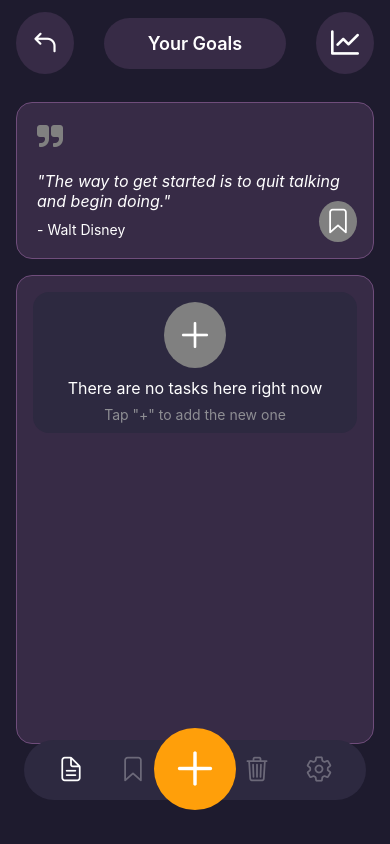
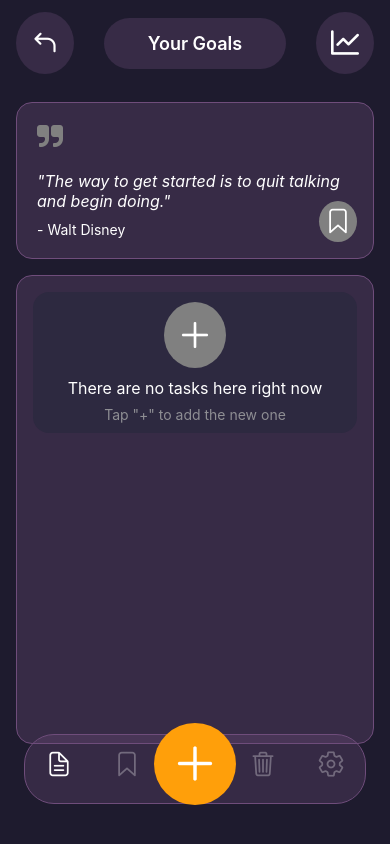
Before and after one commit to Vachek-hooves/Pragmatrack, a React Native app: screen /TabNavigation in a window 390 px wide. Built offline with nearby package versions, Linux system fonts and the light colour scheme.

Commit message:
update styles

```diff
--- a/TabNavigator/TabNavigation.js
+++ b/TabNavigator/TabNavigation.js
@@ -39,9 +39,9 @@ const TabNavigation = () => {
         options={{
           tabBarIcon: () => (
             // <View style={styles.addButtonContainer}>
-              <View style={styles.addButton}>
-                <Icon name="add" size={55} color="#FFFFFF" />
-              </View>
+            <View style={styles.addButton}>
+              <Icon name="add" size={55} color="#FFFFFF" />
+            </View>
             // </View>
           ),
         }}
@@ -72,18 +72,21 @@ export default TabNavigation;
 
 const styles = StyleSheet.create({
   tabBar: {
-    backgroundColor: '#2D2940',
-    borderTopWidth: 0,
-    height: 60,
+    backgroundColor: '#6F4D7B' + 50,
+    borderTopWidth: 1,
+    height: 70,
     position: 'absolute',
-    bottom: 24,
+    bottom: 20,
     left: 24,
     right: 24,
     borderRadius: 30,
     elevation: 0,
-    paddingHorizontal: 16,
-    paddingTop:10,
-    marginBottom:20
+    // paddingHorizontal: 16,
+    paddingTop: 10,
+    marginBottom: 20,
+    borderWidth: 1,
+    borderColor:'#6F4D7B'
+
   },
   addButtonContainer: {
     // position: 'absolute',
@@ -98,7 +101,6 @@ const styles = StyleSheet.create({
     borderRadius: 26,
     justifyContent: 'center',
     alignItems: 'center',
-    borderRadius:50
-
+    borderRadius: 50,
   },
 });
```
